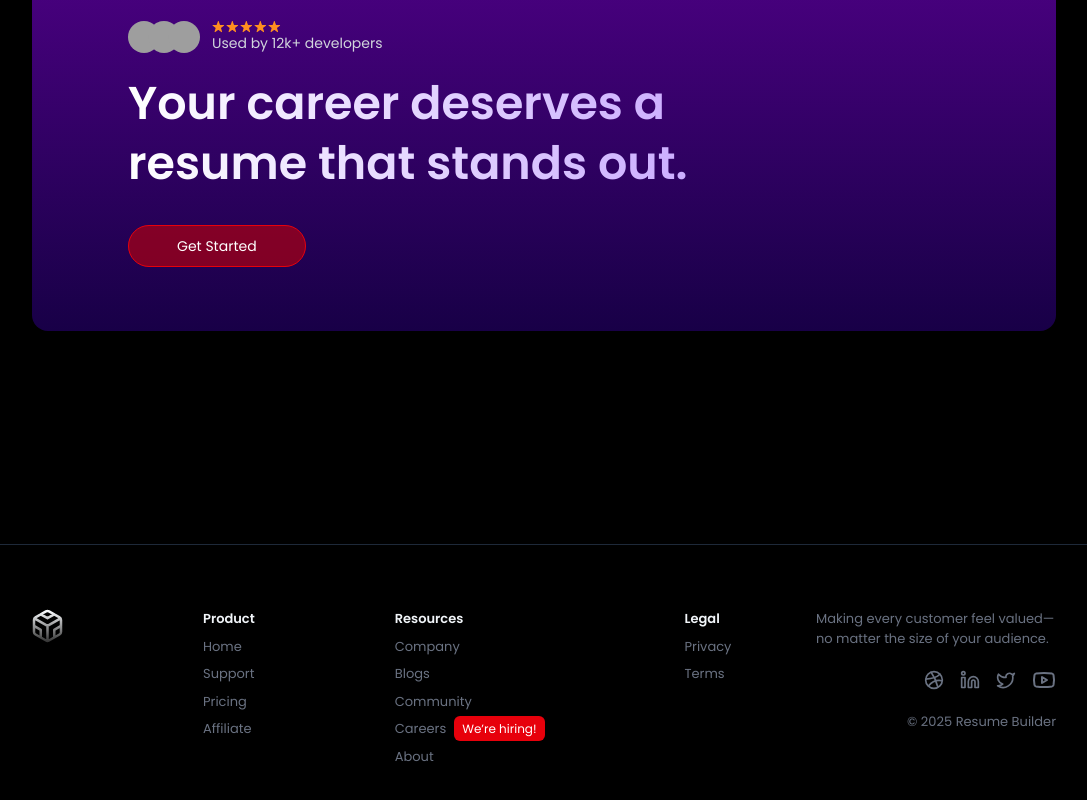
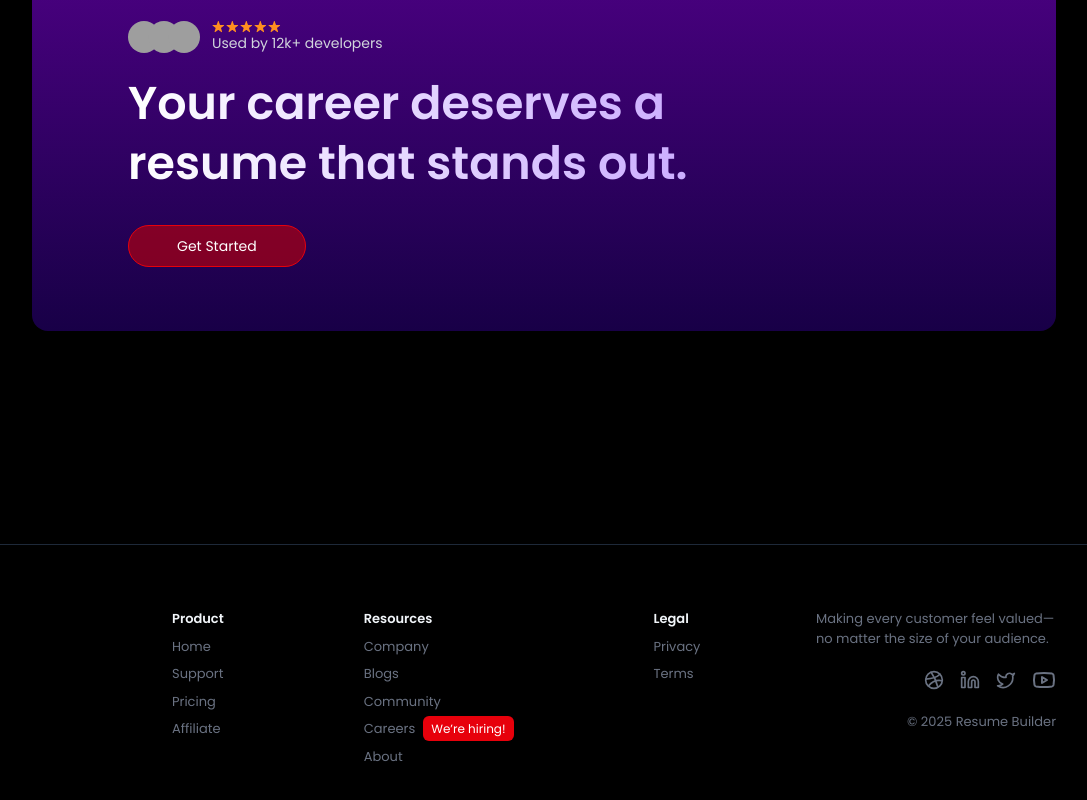
Before and after one commit to KunalTechs/Resume-Builder, a React (Vite) app in the folder frontend/: page / in a window 1280 px wide. Shown: the part 2696-3496 px from the top of the page, without its empty margins (96-1183 px from the left). Built offline with nearby package versions, Linux system fonts and the light colour scheme; grey boxes are pictures that could not be loaded; the HTML template or start-up script is replaced by a standard one.

Commit message:
delete wrong logo

```diff
--- a/frontend/src/components/home/Footer.jsx
+++ b/frontend/src/components/home/Footer.jsx
@@ -14,15 +14,6 @@ const Footer = () => {
             <footer className="flex flex-wrap justify-center lg:justify-between overflow-hidden gap-10 md:gap-20 py-16 px-6 md:px-16 lg:px-24 xl:px-32 text-[13px] text-gray-500 bg-black border-t border-gray-800">
                 <div className="flex flex-wrap items-start gap-10 md:gap-[60px] xl:gap-[140px]">
                     <a href="#">
-                    <svg width="31" height="34" viewBox="0 0 31 34" fill="none" xmlns="http://www.w3.org/2000/svg">
-                            <path d="m8.75 5.3 6.75 3.884 6.75-3.885M8.75 28.58v-7.755L2 16.939m27 0-6.75 3.885v7.754M2.405 9.408 15.5 16.954l13.095-7.546M15.5 32V16.939M29 22.915V10.962a2.98 2.98 0 0 0-1.5-2.585L17 2.4a3.01 3.01 0 0 0-3 0L3.5 8.377A3 3 0 0 0 2 10.962v11.953A2.98 2.98 0 0 0 3.5 25.5L14 31.477a3.01 3.01 0 0 0 3 0L27.5 25.5a3 3 0 0 0 1.5-2.585" stroke="url(#a)" strokeWidth="2.5" strokeLinecap="round" strokeLinejoin="round"/>
-                            <defs>
-                                <linearGradient id="a" x1="15.5" y1="2" x2="15.5" y2="32" gradientUnits="userSpaceOnUse">
-                                <stop stop-color="#F8FAFC"/>
-                                <stop offset="1" stop-color="#383838"/>
-                                </linearGradient>
-                            </defs>
-                        </svg>
 
                     </a>
                     <div>
```
